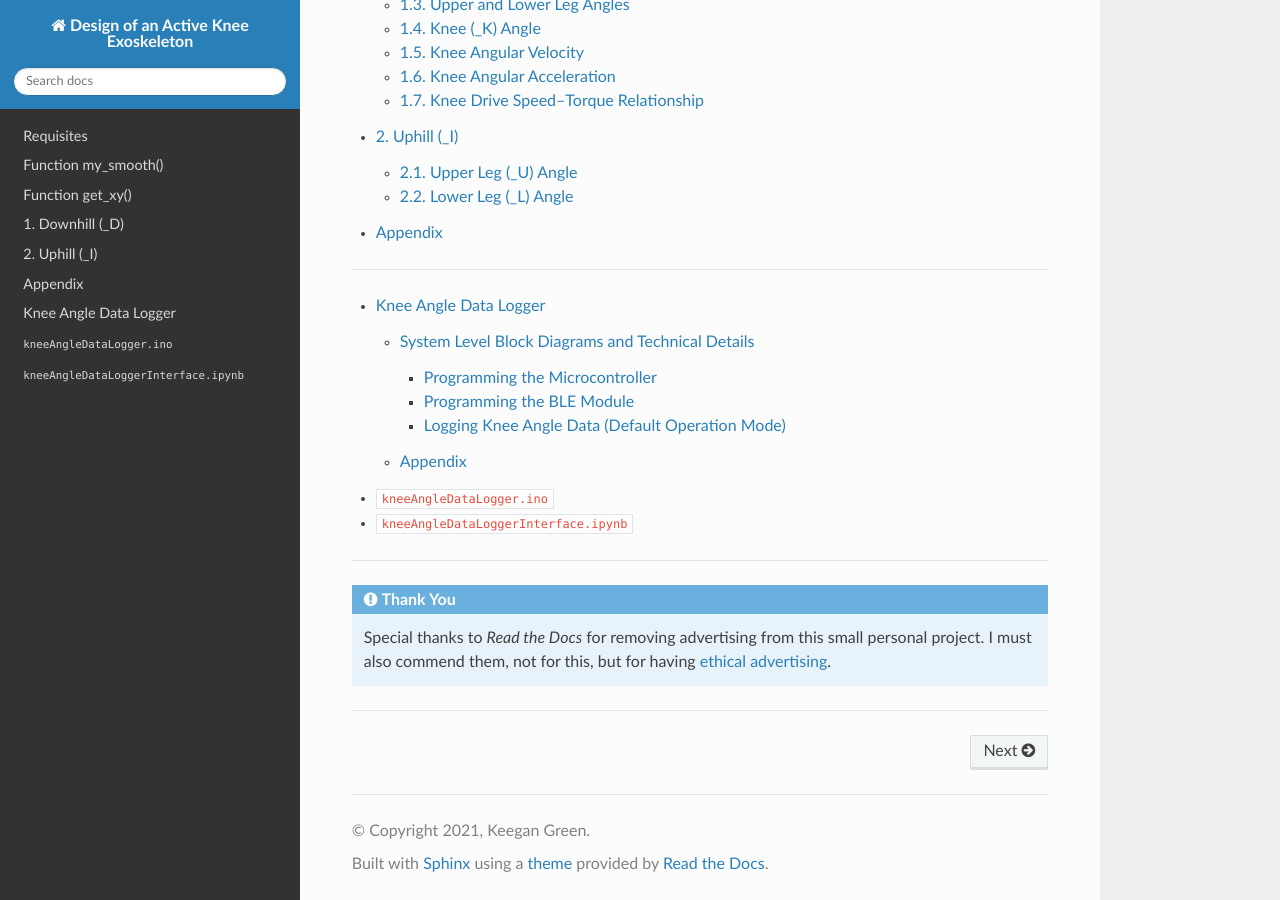
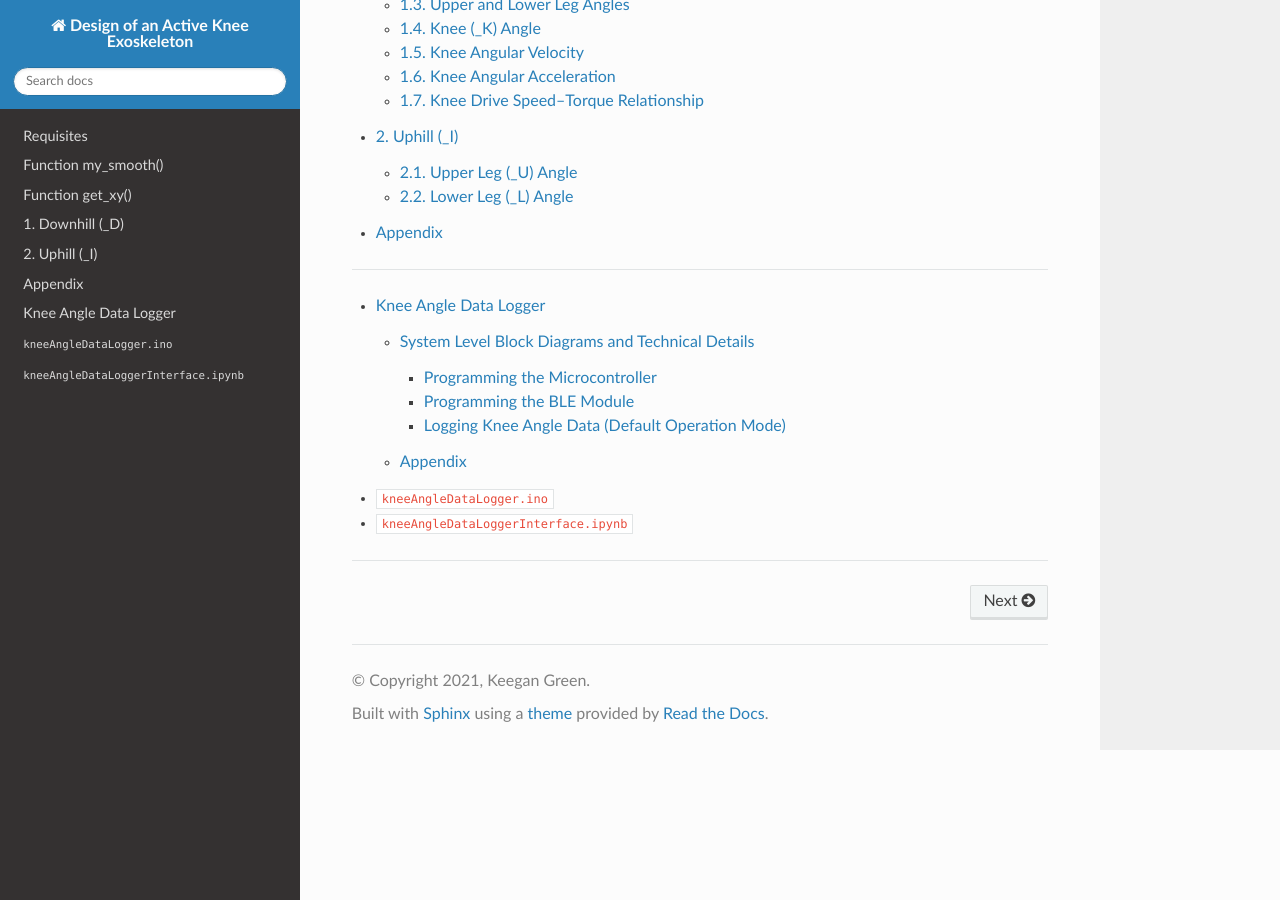
Before and after one commit to keeganmjgreen/MSE-420-Project, a Sphinx documentation site: the page built from docs/index.rst, in a window 1280 px wide and 900 px high, scrolled down 1157 px. Built offline with Sphinx 7.4.7 and the Read the Docs theme 2.0.0, drawn with Linux system fonts in a browser that asks for light colours.

Commit message:
Add files via upload

```diff
--- a/docs/index.rst
+++ b/docs/index.rst
@@ -36,9 +36,3 @@ Data was collected for the upper and lower leg angles over the course of numerou
     kneeAngleDataLoggerInterface_ipynb
 
 ----
-
-.. admonition:: Thank You
-
-    Special thanks to *Read the Docs* for removing advertising from this small personal project. I must also commend them, not for this, but for having `ethical advertising <https://docs.readthedocs.io/en/stable/advertising/ethical-advertising.html>`_.
-
-----
```
